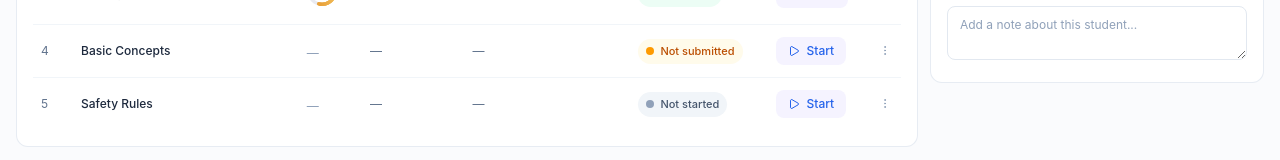
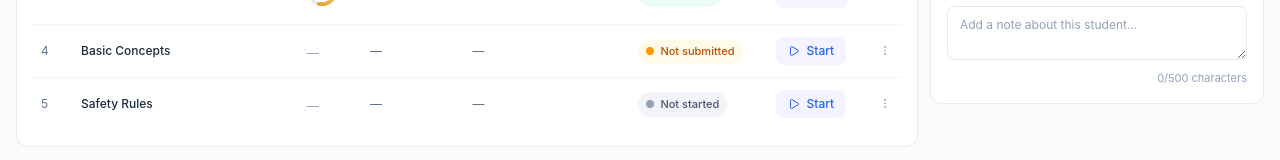
Before and after one commit to iamayushkarma/lms-dashbaord, a React (Vite) app: page / in a window 1280 px wide. Shown: the part 615-775 px from the top of the page. Built offline with nearby package versions, Linux system fonts and the light colour scheme.

Commit message:
fix: improve hover color match with new blue color

```diff
--- a/src/studentReport/Components/BackToStudents.tsx
+++ b/src/studentReport/Components/BackToStudents.tsx
@@ -5,7 +5,7 @@ function BackToStudents() {
     <button
       type="button"
       onClick={() => window.history.back()}
-      className="cursor-pointer inline-flex items-center gap-2 text-xs font-medium text-[#2563eb] transition-colors hover:text-violet-900"
+      className="cursor-pointer inline-flex items-center gap-2 text-xs font-medium text-[#2563eb] transition-colors hover:text-[#1D4ED8]"
     >
       <ArrowLeft size={15} strokeWidth={2} />
       <span>Back to Students</span>
--- a/src/studentReport/Components/StudentNotes.tsx
+++ b/src/studentReport/Components/StudentNotes.tsx
@@ -41,9 +41,12 @@ function StudentNotes() {
         onChange={(event) => setNote(event.target.value)}
         placeholder="Add a note about this student..."
         rows={2}
-        className="w-full resize-y rounded-lg border border-slate-200 bg-white px-3 py-2.5 text-xs text-slate-700 outline-none placeholder:text-slate-400 focus:border-violet-400 focus:ring-2 focus:ring-violet-100"
+        maxLength={500}
+        className="max-h-32 w-full resize-y rounded-lg border border-slate-200 bg-white px-3 py-2.5 text-xs text-slate-700 outline-none placeholder:text-slate-400 focus:border-violet-400 focus:ring-2 focus:ring-violet-100"
       />
-
+      <p className="mt-1 text-right text-[11px] text-slate-400">
+        {note.length}/500 characters
+      </p>
       {savedNote && (
         <div className="mt-3 rounded-lg bg-slate-50 p-3">
           <p className="whitespace-pre-wrap text-xs leading-5 text-slate-700">
```
